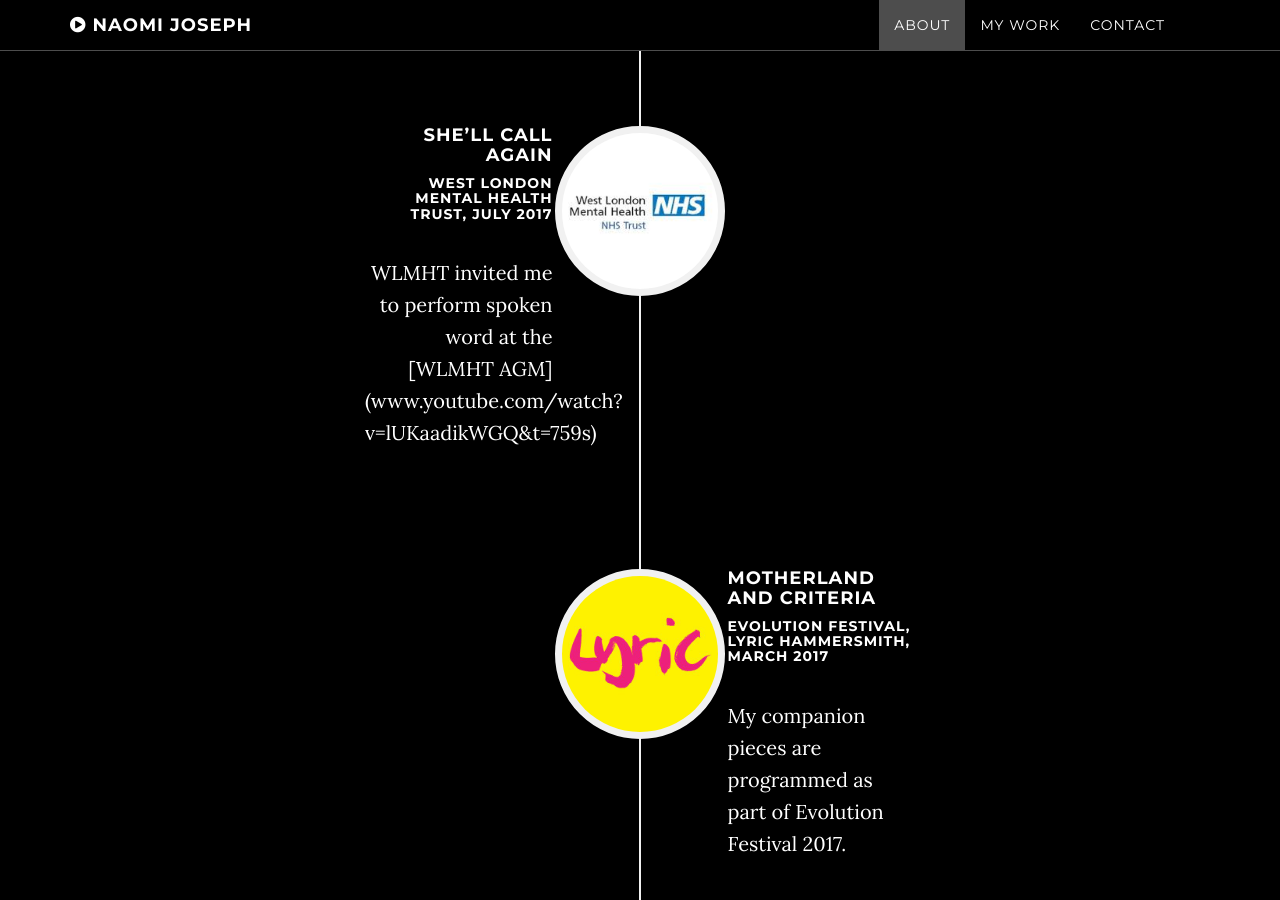
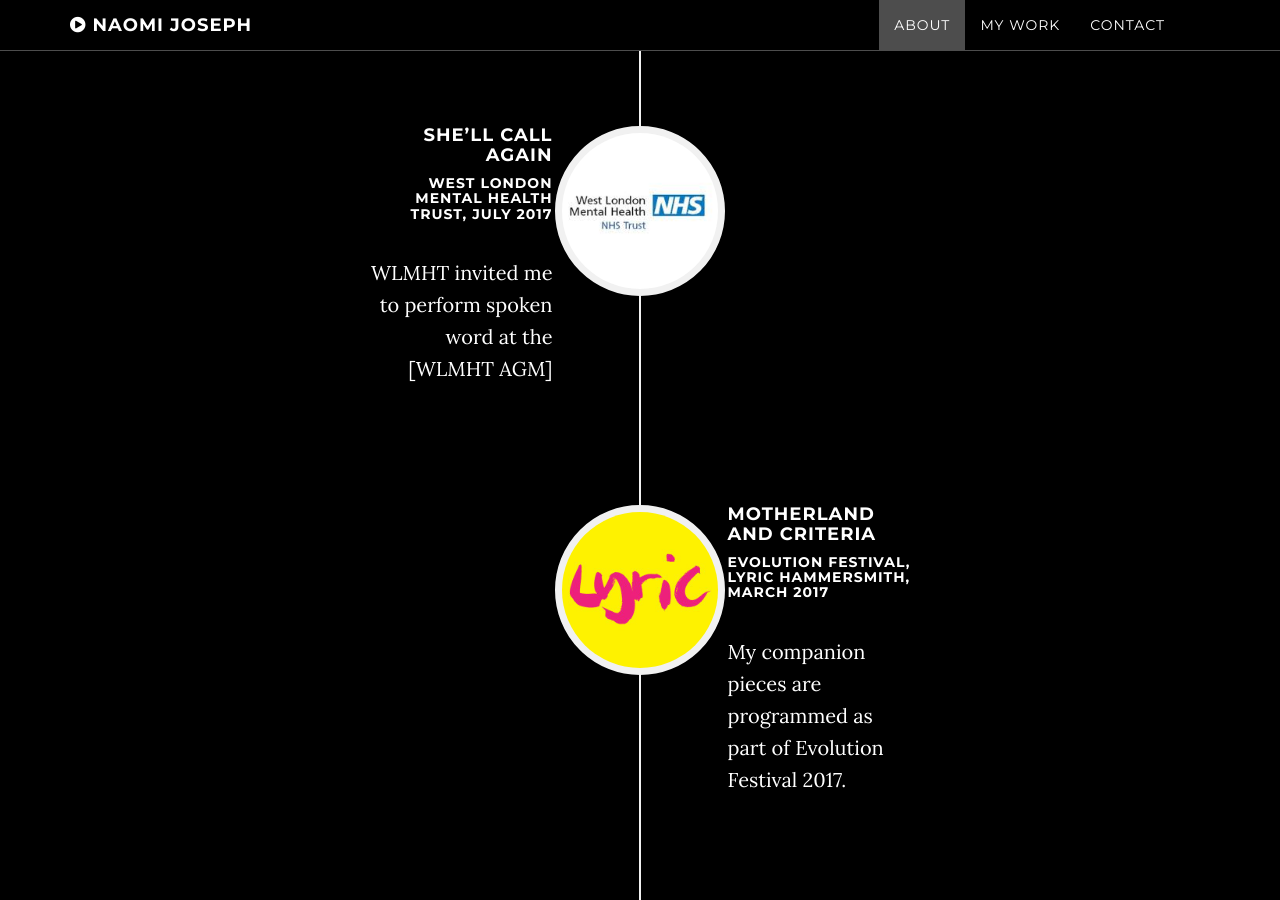
Before and after one commit to NaomiMJ/naomijoseph.me, a Jekyll site: the page built from _posts/2015-11-01-brandwidth-1.markdown, in a window 1280 px wide and 900 px high, scrolled down 3158 px. Built offline with Jekyll 4.4.1, drawn with Linux system fonts in a browser that asks for light colours.

Commit message:
Update 2015-11-01-brandwidth-1.markdown

```diff
--- a/_posts/2015-11-01-brandwidth-1.markdown
+++ b/_posts/2015-11-01-brandwidth-1.markdown
@@ -1,7 +1,7 @@
 ---
 title: She’ll Call Again
 subtitle: West London Mental Health Trust, July 2017
-blurb: WLMHT invited me to perform spoken word at the [WLMHT AGM] (www.youtube.com/watch?v=lUKaadikWGQ&t=759s)
+blurb: WLMHT invited me to perform spoken word at the [WLMHT AGM]
 image: "img/timeline/client/WLMHT.jpeg"
 project-url: https://www.youtube.com/watch?v=lUKaadikWGQ&t=759s
 layout: default
```
